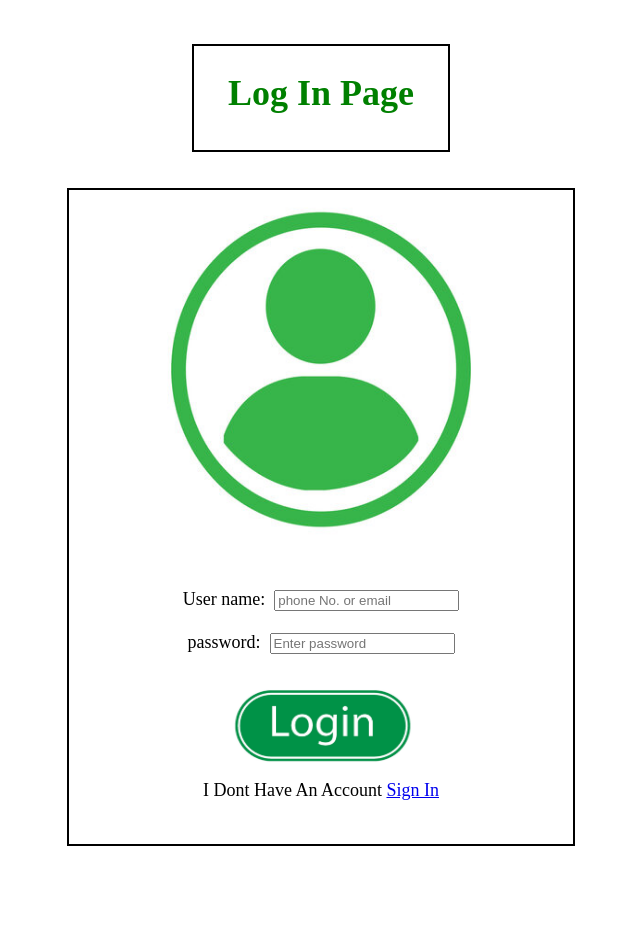
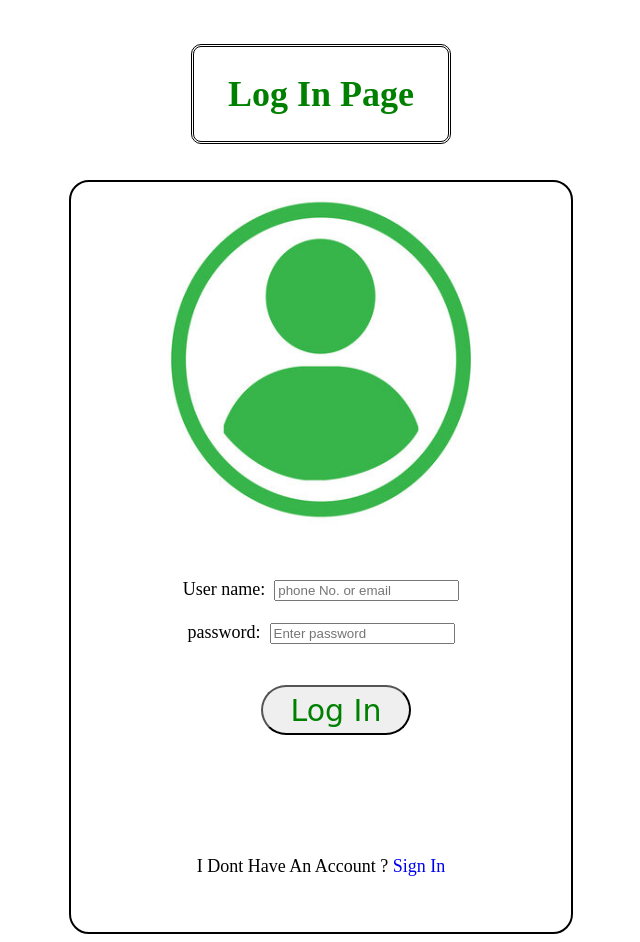
Before and after one commit to satyamrk18/log-in-form, a plain HTML site: page pages/log_in_page.html in a window 1280 px wide. Shown: the whole page, without its empty margins (319-959 px from the left). Before the commit the page ends 854 px from the top, so only its background shows below. Drawn offline with Linux system fonts and the light colour scheme.

Commit message:
css added

```diff
--- a/pages/log_in_page.html
+++ b/pages/log_in_page.html
@@ -3,22 +3,12 @@
   <head>
     <title>Log in page</title>
   </head>
-  <style>
-    h1 span {
-      color: green;
-    }
-  </style>
+  <link rel="stylesheet" href="style.css" />
+
   <body>
     <br /><br />
     <center>
-      <div
-        style="
-          border: 2px solid black;
-          width: 250px;
-          height: 100px;
-          padding: 2px;
-        "
-      >
+      <div id="br">
         <font size="4px">
           <h1>
             <span><b>Log In Page</b></span>
@@ -29,14 +19,7 @@
 
     <br /><br />
     <center>
-      <div
-        style="
-          border: 2px solid black;
-          width: 500px;
-          height: 650px;
-          padding: 2px;
-        "
-      >
+      <div id="border">
         <font size="4px">
           <img src="./../img/log_in.jpg" width="500px" height="350" />
           <br /><br /><br />
@@ -59,11 +42,14 @@
               required
             />
             <br /><br />
-            <img src="./../img/log.jpg" width="200px" height="100px" />
+            <div id="login">
+              <a href="register_succesfully.html"> <button>Log In</button></a>
+            </div>
             <br />
           </form>
 
-          I Dont Have An Account <a href="./../pages/sign_in.html">Sign In</a>
+
+         <div id="new"> I Dont Have An Account ? <a href="./../pages/sign_in.html">Sign In</a></div>
         </font>
       </div>
     </center>
--- /dev/null
+++ b/pages/style.css
@@ -0,0 +1,46 @@
+h1
+{
+    color: green;
+}
+#br
+{
+    border : 2px solid black;
+    border:double ;
+    border-radius: 10px;
+    width: 250px;
+    height:100;
+    padding: 2px;
+}
+#border
+{
+    border: 2px solid black;
+    height:750px;
+    width:500px;
+    border-radius: 20px;
+}
+#border img {
+    border-radius: 30px;
+}
+#login button {
+
+    width: 150px;
+    height: 50px;
+    color: green;
+    border-radius: 30px;
+    font-size: 30px;
+    font-family: cursive;
+
+}
+#login {
+    padding-top: 20px;
+    padding-left: 30px;
+
+}
+#new {
+    padding-top: 100px;
+
+}
+#new a{
+    padding-top:80px;
+    text-decoration: none;
+}
```
